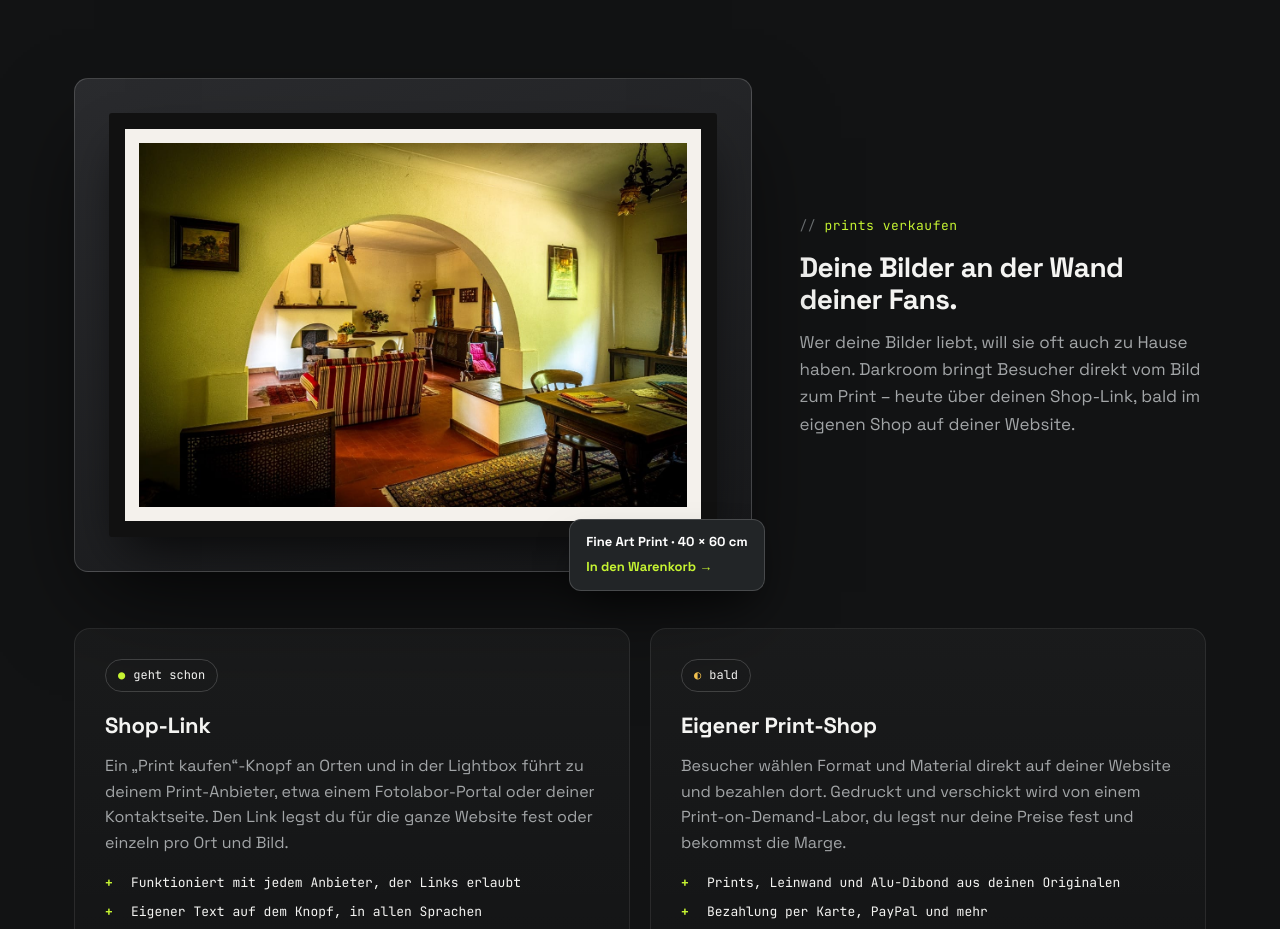
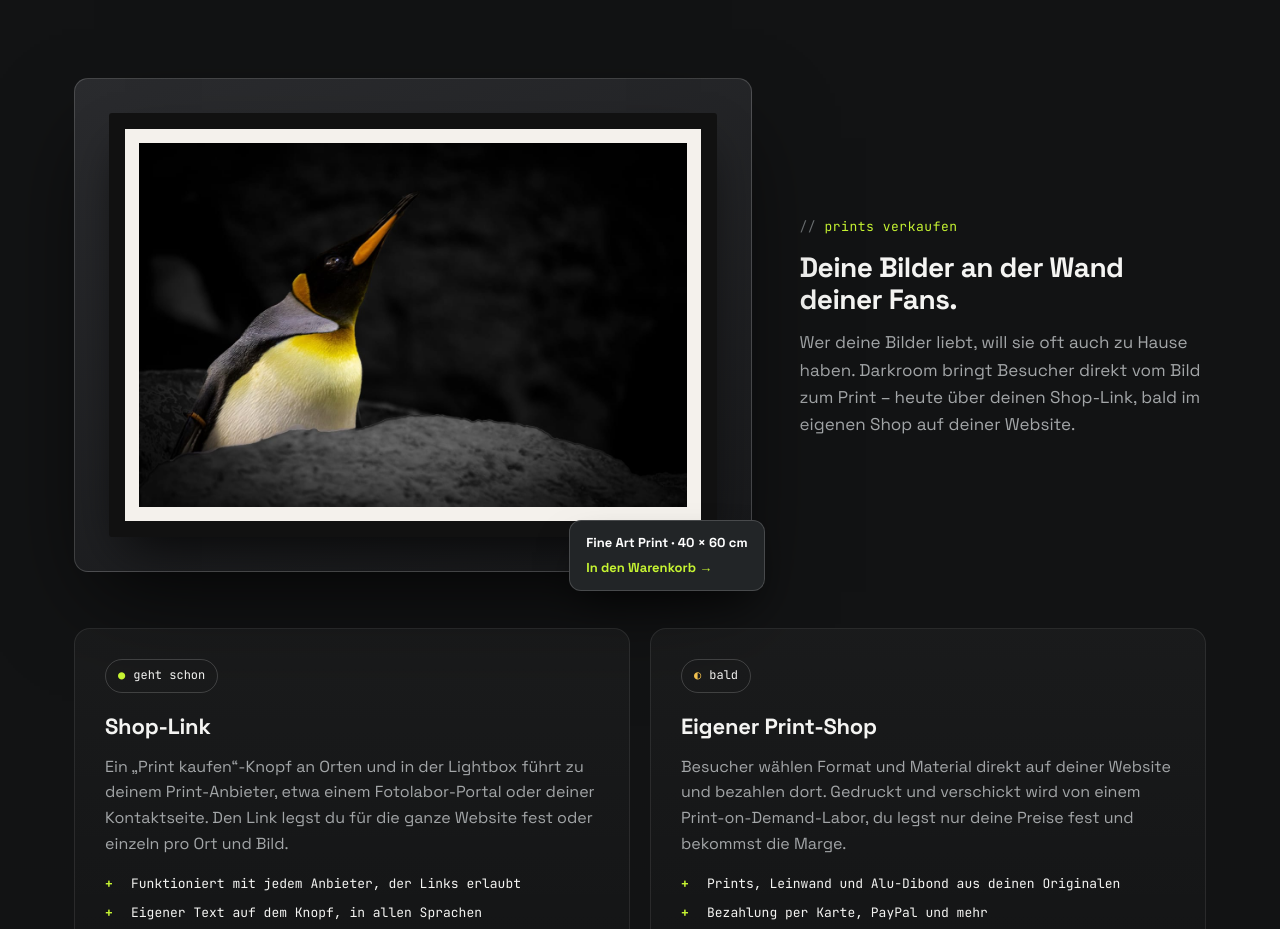
Before and after one commit to kaimalter-ops/codenovalabs-website, a plain HTML site: page de/products/codenova-darkroom.html in a window 1280 px wide. Shown: the part 3400-4329 px from the top of the page. Drawn offline with Linux system fonts and the light colour scheme.

Commit message:
Darkroom-Seite: Königspinguin im Print-Rahmen
Co-Authored-By: Claude Opus 5.5 <noreply@anthropic.com>

```diff
--- a/de/products/codenova-darkroom.html
+++ b/de/products/codenova-darkroom.html
@@ -176,7 +176,7 @@
     <section class="divider" id="prints">
       <div class="wrap">
         <div class="shot reveal">
-          <figure class="print-mock"><div class="frame"><img src="/assets/img/darkroom/print.jpg" width="1280" height="851" loading="lazy" alt="Gerahmter Print eines verlassenen Herrenhauses mit Torbogen und Wohnzimmer, daneben ein Kaufknopf"></div><div class="buy" aria-hidden="true"><b>Fine Art Print · 40 × 60 cm</b><span class="go">In den Warenkorb →</span></div></figure>
+          <figure class="print-mock"><div class="frame"><img src="/assets/img/darkroom/pinguin.jpg" width="1280" height="853" loading="lazy" alt="Gerahmter Print eines Königspinguins, der vor dunklem Fels nach oben blickt, daneben ein Kaufknopf"></div><div class="buy" aria-hidden="true"><b>Fine Art Print · 40 × 60 cm</b><span class="go">In den Warenkorb →</span></div></figure>
           <div>
             <span class="label">prints verkaufen</span>
             <h3>Deine Bilder an der Wand deiner Fans.</h3>
```
Also changed, not shown: products/codenova-darkroom.html (+1 -1 lines), assets/img/darkroom/pinguin.jpg (added), assets/img/darkroom/print.jpg (deleted).
